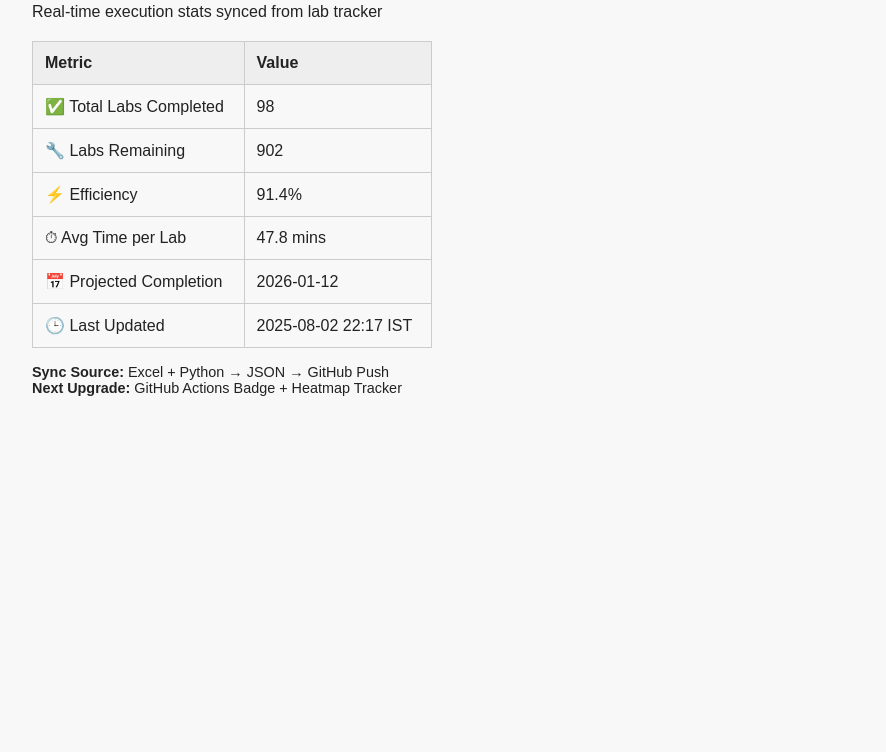
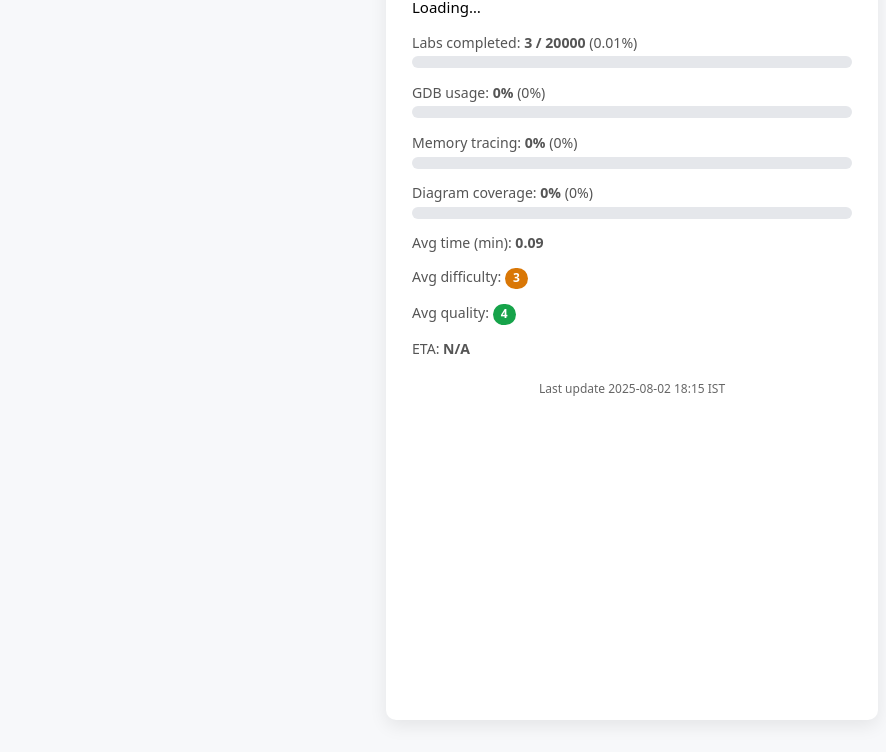
Before and after one commit to TheLyceumofBlackLotus/bl-tier1-pointer, a plain HTML site: page docs/index.html in a window 1280 px wide. Shown: the part 112-864 px from the top of the page, without its empty margins (8-894 px from the left). Before the commit the page ends 800 px from the top, so only its background shows below. Drawn offline with Linux system fonts and the light colour scheme.

Commit message:
Update index.html

```diff
--- a/docs/index.html
+++ b/docs/index.html
@@ -1,32 +1,63 @@
 <!DOCTYPE html>
 <html lang="en">
 <head>
-  <meta charset="UTF-8">
-  <title>BlackLotus Lab Dashboard</title>
-  <style>
-    body { font-family: Arial, sans-serif; padding: 2rem; background: #f8f8f8; color: #222; }
-    table { border-collapse: collapse; width: 400px; }
-    th, td { border: 1px solid #ccc; padding: 12px; text-align: left; }
-    th { background: #eee; }
-    h1 { margin-bottom: 10px; }
-    p { margin-bottom: 20px; }
-  </style>
+<meta charset="utf-8">
+<title>BlackLotus Pointer Dashboard</title>
+<meta name="viewport" content="width=device-width,initial-scale=1">
+<style>
+  :root{
+    --bg:#f7f8fa;--card:#fff;--txt:#212529;--accent:#0a74ff;
+    --good:#16a34a;--warn:#d97706;--bad:#b91c1c;
+  }
+  body{margin:0;padding:2rem;background:var(--bg);font:15px/1.4 system-ui,Segoe UI,Roboto,Helvetica,Arial,sans-serif;display:flex;justify-content:center;min-height:100vh}
+  #card{width:100%;max-width:440px;background:var(--card);border-radius:10px;box-shadow:0 6px 18px rgba(0,0,0,.08);padding:1.6rem}
+  h1{margin:0 0 1.2rem;font-size:1.45rem}
+  .metric{margin:.9rem 0}
+  .label{font-size:.88rem;color:#555;margin-bottom:4px}
+  .barwrap{background:#e5e7eb;border-radius:6px;overflow:hidden;height:12px}
+  .bar{height:100%;background:var(--accent);width:0}
+  .badge{display:inline-block;padding:.12rem .5rem;border-radius:12px;font-size:.75rem;font-weight:600;color:#fff}
+  .good{background:var(--good)} .warn{background:var(--warn)} .bad{background:var(--bad)}
+  footer{margin-top:1.4rem;font-size:.75rem;color:#666;text-align:center}
+</style>
 </head>
 <body>
-  <h1>🧠 BlackLotus Lab Dashboard</h1>
-  <p>Real-time execution stats synced from lab tracker</p>
-  <table>
-    <tr><th>Metric</th><th>Value</th></tr>
-    <tr><td>✅ Total Labs Completed</td><td>98</td></tr>
-    <tr><td>🔧 Labs Remaining</td><td>902</td></tr>
-    <tr><td>⚡ Efficiency</td><td>91.4%</td></tr>
-    <tr><td>⏱ Avg Time per Lab</td><td>47.8 mins</td></tr>
-    <tr><td>📅 Projected Completion</td><td>2026-01-12</td></tr>
-    <tr><td>🕒 Last Updated</td><td>2025-08-02 22:17 IST</td></tr>
-  </table>
-  <p style="font-size: 0.9em; margin-top: 1rem;">
-    <b>Sync Source:</b> Excel + Python → JSON → GitHub Push<br>
-    <b>Next Upgrade:</b> GitHub Actions Badge + Heatmap Tracker
-  </p>
+<main id="card">
+  <h1>⭐ BlackLotus Lab Dashboard</h1>
+  <div id="box">Loading…</div>
+  <footer id="stamp"></footer>
+</main>
+
+<script>
+fetch('./summary.json')
+  .then(r => r.json())
+  .then(s => {
+    const box=document.getElementById('box');
+    const mk=(lbl,val,pct=null)=>{
+      const d=document.createElement('div');d.className='metric';
+      d.innerHTML=`<div class="label">${lbl}: <strong>${val}</strong>${pct!==null?' ('+pct+'%)':''}</div>`+
+        (pct!==null?`<div class="barwrap"><div class="bar" style="width:${pct}%;"></div></div>`:'');
+      box.appendChild(d);
+    };
+
+    mk('Labs completed',`${s.labs_completed} / ${s.target_labs}`,s.efficiency_percent);
+    mk('GDB usage',`${s.gdb_usage_percent}%`,s.gdb_usage_percent);
+    mk('Memory tracing',`${s.memory_trace_percent}%`,s.memory_trace_percent);
+    mk('Diagram coverage',`${s.diagram_coverage_percent}%`,s.diagram_coverage_percent);
+    mk('Avg time (min)',s.average_duration_minutes);
+    mk('Avg difficulty',badge(s.average_difficulty));
+    mk('Avg quality',badge(s.average_execution_quality));
+    mk('ETA',s.projected_completion_date);
+
+    document.getElementById('stamp').textContent='Last update '+s.last_updated;
+  })
+  .catch(()=>{document.getElementById('box').textContent='Failed to load data';});
+
+function badge(v){
+  let cls='warn';
+  if(v>=4)cls='good'; else if(v<2)cls='bad';
+  return `<span class="badge ${cls}">${v}</span>`;
+}
+</script>
 </body>
 </html>
```
